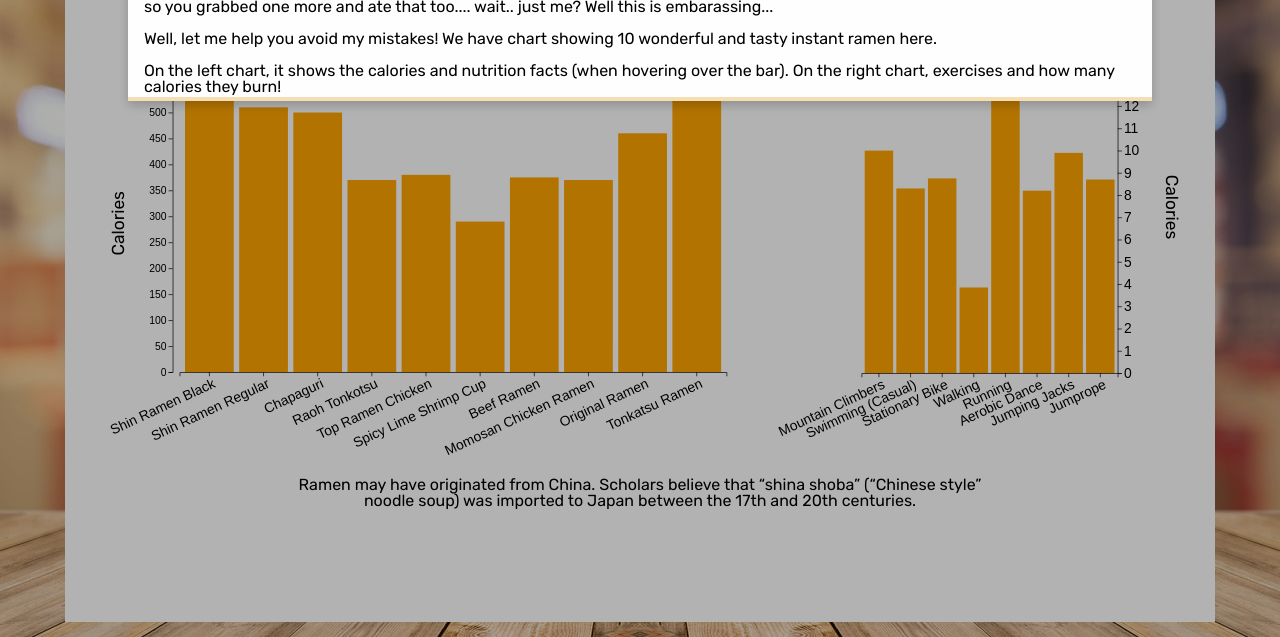
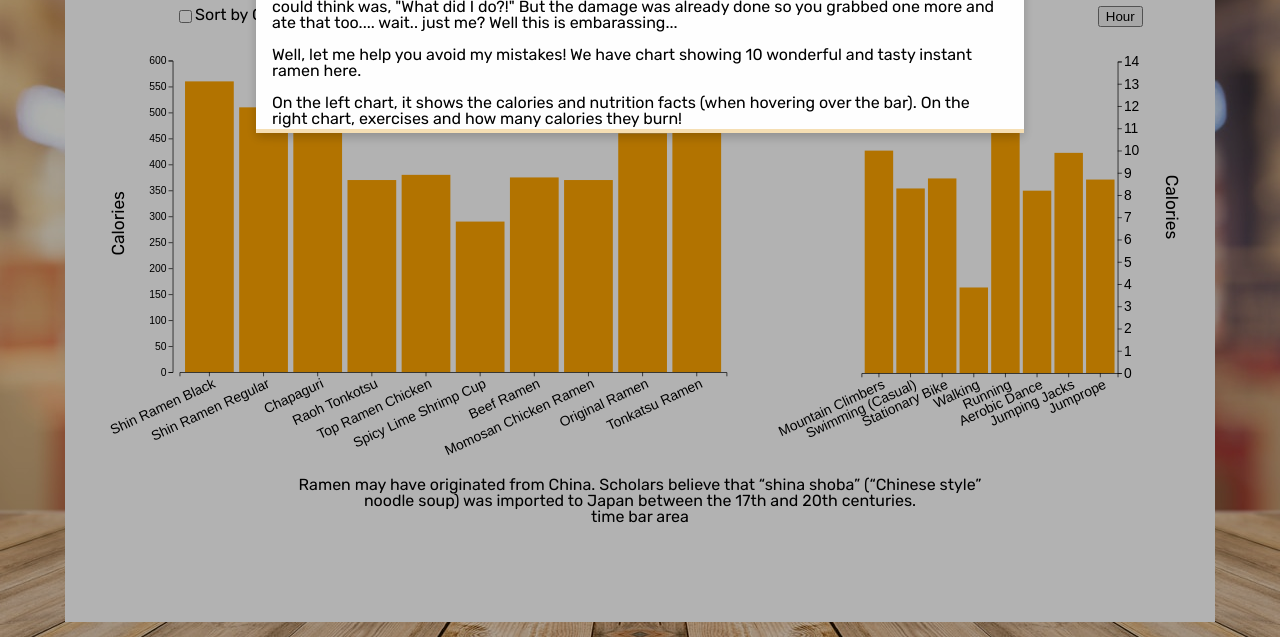
Before and after one commit to iamdanahn/RamenTime, a website built with webpack: page index.html in a window 1280 px wide. Shown: the part 163-800 px from the top of the page. Built offline with nearby package versions, Linux system fonts and the light colour scheme.

Commit message:
Adjust modal width

```diff
--- a/index.html
+++ b/index.html
@@ -114,6 +114,10 @@
         <div id="ramen-fact">
           Random ramen facts!
         </div>
+
+        <div class="time-bar">
+          time bar area
+        </div>
       </footer>
 
 </html>
--- a/src/styles/modal.scss
+++ b/src/styles/modal.scss
@@ -17,7 +17,8 @@
   background-color: #fefefe;
   margin: auto;
   padding: 0;
-  width: 80%;
+  width: 60%;
+  max-width: 850px;
   box-shadow: 0px 4px 10px 0px rgba(0,0,0,0.2);
   -webkit-animation-name: animatetop;
   -webkit-animation-duration: 0.4s;
--- a/src/styles/ramen_facts.scss
+++ b/src/styles/ramen_facts.scss
@@ -1,7 +1,8 @@
 .ramen-fact-cntr {
   display: flex;
   width: 75%;
-  justify-content: center;
+  flex-direction: column;
+  align-items: center;
 
   #ramen-fact {
     display: flex;
@@ -11,4 +12,7 @@
 
   }
 
+  .time-bar {
+
+  }
 }
```
Also changed, not shown: dist/main.css, 1 other file.
